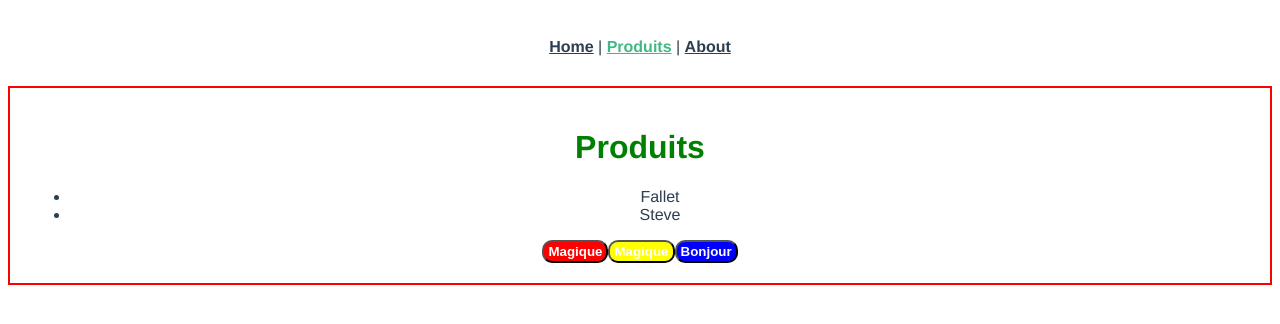
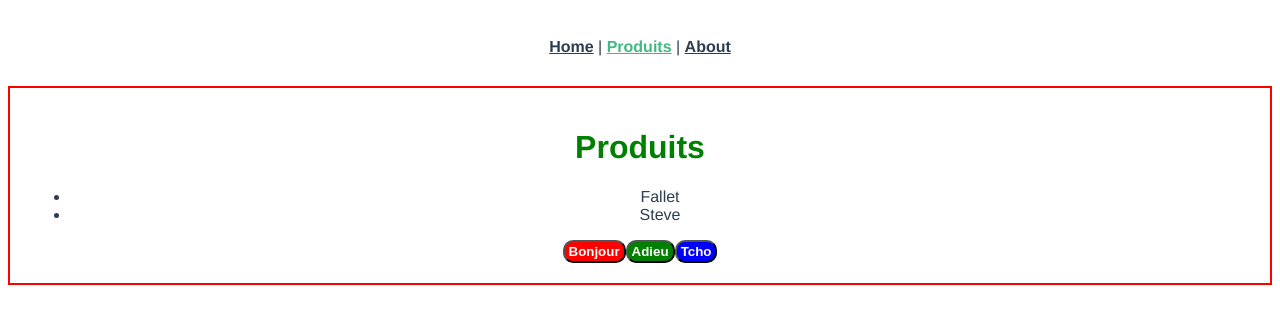
Before and after one commit to fallinov/esig-hello-vue-cli-2022, a Vue app: page /#/produits in a window 1280 px wide. Shown: the top 324 px of the page. Built offline with nearby package versions, Linux system fonts and the light colour scheme.

Commit message:
slot et propriétés

```diff
--- a/src/views/ProduitsView.vue
+++ b/src/views/ProduitsView.vue
@@ -5,14 +5,15 @@
       <li>{{ nom }}</li>
       <li>{{ prenom }}</li>
     </ul>
-    <BoutonMagique couleur="red" />
-    <BoutonMagique couleur="yellow" />
-    <BoutonMagique couleur="blue">Bonjour</BoutonMagique>
+    <BoutonMagique couleur="red">Bonjour</BoutonMagique>
+    <BoutonMagique>Adieu</BoutonMagique>
+    <BoutonMagique couleur="blue">Tcho</BoutonMagique>
   </div>
 </template>
 
 <script>
 /* @ représente le dossier src/ de l'app */
+
 import BoutonMagique from "@/components/BoutonMagique";
 export default {
   name: "ProduitsView",
```
